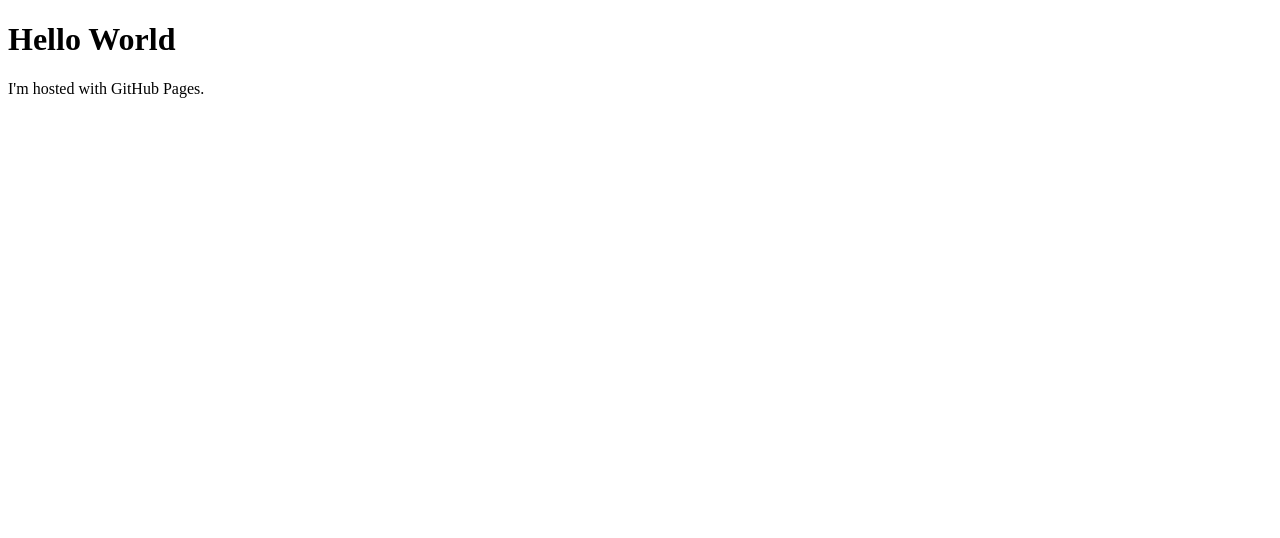
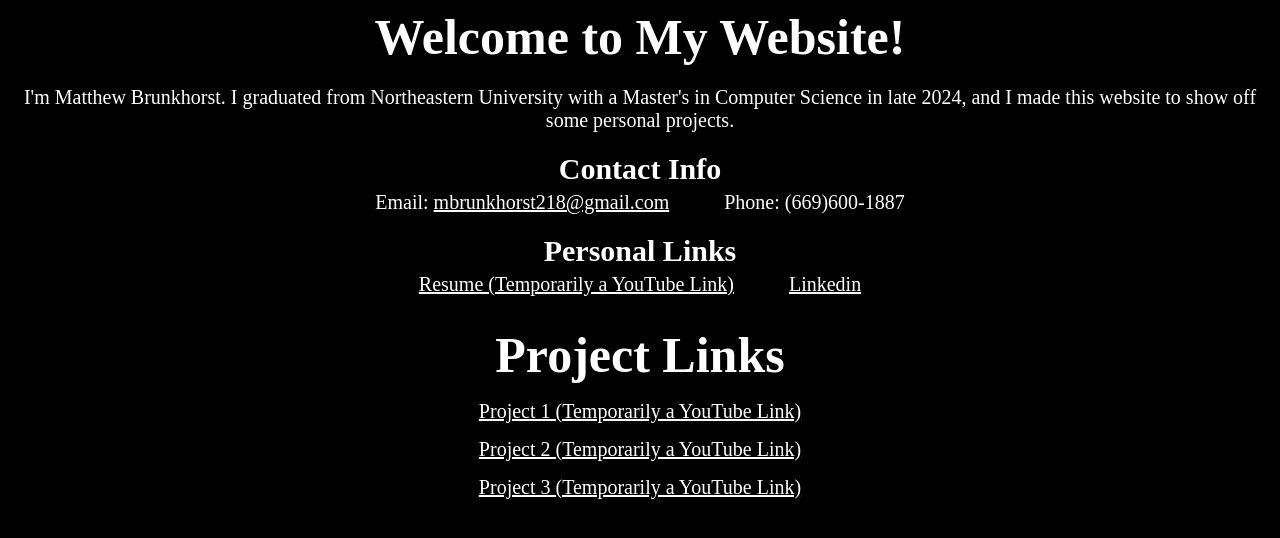
Before and after one commit to MatthewBrunkhorst/MatthewBrunkhorst.github.io, a plain HTML site: page index.html in a window 1280 px wide. Drawn offline with Linux system fonts and the light colour scheme.

Commit message:
Actually made framework for website

```diff
--- /dev/null
+++ b/index.css
@@ -0,0 +1,49 @@
+
+body{
+    background: black;
+}
+h1, h2, h3, p, li{
+    color: white;
+    text-align: center;
+    margin-top: 5px;
+    margin-bottom: 5px;
+}
+h1{
+    text-align: center;
+    font-size: 50px;
+    margin-bottom: 20px;
+}
+h2{
+    text-align: center;
+    font-size: 50px;
+    margin-top: 30px;
+}
+h3{
+    text-align: center;
+    font-size: 30px;
+    margin-top: 20px;
+}
+p{
+    text-align: center;
+    font-size: 20px;
+}
+.pLinks{
+    font-size: 20px;
+}
+ul{
+    padding-left: 0px;
+}
+li{
+    list-style-type: none;
+    font-size: 20px;
+    margin-bottom: 15px;
+}
+a:link {
+    color: white;
+}
+a:visited {
+    color: white;
+}
+a:hover {
+    color: blue;
+}
--- a/index.html
+++ b/index.html
@@ -1,7 +1,34 @@
 <!DOCTYPE html>
 <html>
-<body>
-<h1>Hello World</h1>
-<p>I'm hosted with GitHub Pages.</p>
-</body>
+    <head>
+        <link rel="stylesheet" href="index.css">
+    </head>
+    <body>
+        <h1>Welcome to My Website!</h1>
+        <p>I'm Matthew Brunkhorst.  I graduated from Northeastern University with a Master's in Computer Science in late 2024, and I made this website to show off some personal projects.</p>
+        <h3>Contact Info</h3>
+        <p class="pLinks">
+            Email: <a href="mailto:mbrunkhorst218@gmail.com">mbrunkhorst218@gmail.com</a>
+            &emsp; &emsp;
+            Phone: (669)600-1887
+        </p>
+        <h3>Personal Links</h3>
+        <p class="pLinks">
+            <a href="https://www.youtube.com/" target="_blank" rel="noopener noreferrer">Resume (Temporarily a YouTube Link)</a>
+            &emsp; &emsp;
+            <a href="https://www.linkedin.com/in/matthew-brunkhorst" target="_blank" rel="noopener noreferrer">Linkedin</a>
+        </p>
+        <h2>Project Links</h2>
+        <ul>
+            <li>
+                <a href="https://www.youtube.com/" target="_blank" rel="noopener noreferrer">Project 1 (Temporarily a YouTube Link)</a>
+            </li>
+            <li>
+                <a href="https://www.youtube.com/" target="_blank" rel="noopener noreferrer">Project 2 (Temporarily a YouTube Link)</a>
+            </li>
+            <li>
+                <a href="https://www.youtube.com/" target="_blank" rel="noopener noreferrer">Project 3 (Temporarily a YouTube Link)</a>
+            </li>
+        </ul>
+    </body>
 </html>
```
